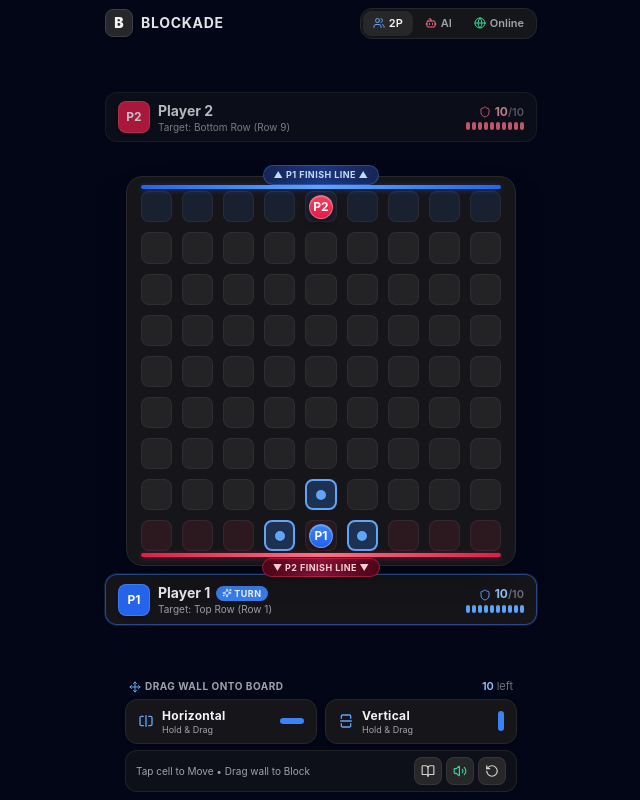
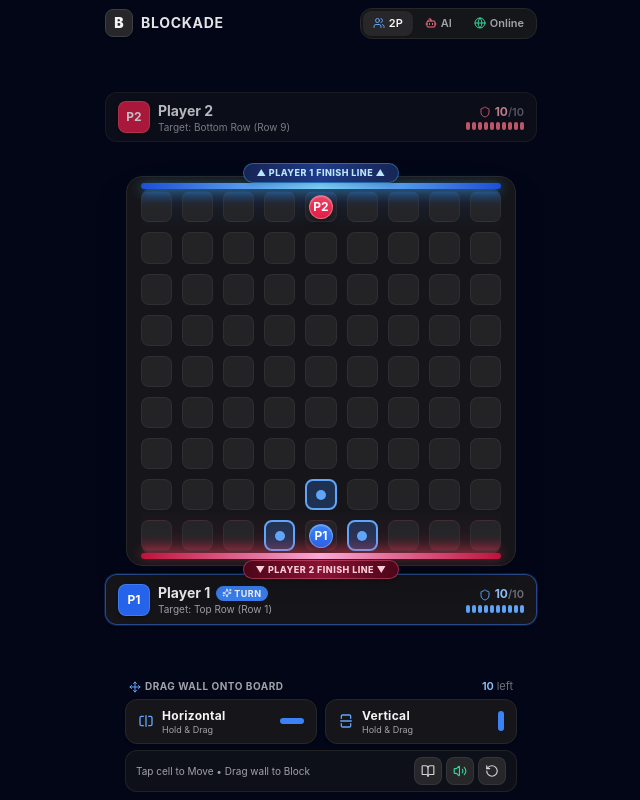
Before and after one commit to nickob4by/Blockade, a Next.js app: page / in a window 1280 px wide. Shown: the whole page, without its empty margins (319-959 px from the left). Built offline with nearby package versions, Linux system fonts and the light colour scheme; no server answers.

Commit message:
Enhance straight finish lines with vibrant multi-stop gradients and ambient zone wash

```diff
--- a/components/board/GameBoard.tsx
+++ b/components/board/GameBoard.tsx
@@ -202,14 +202,14 @@ export const GameBoard = forwardRef<GameBoardHandle, GameBoardProps>(({
       {/* Main Board Outer Frame */}
       <div className="relative w-[94vw] max-w-[390px] aspect-square p-2.5 sm:p-3.5 rounded-2xl bg-zinc-900/95 border border-zinc-800 shadow-2xl backdrop-blur-md flex items-center justify-center">
         {/* Clean Goal Line Indicators */}
-        <div className="absolute -top-3 left-6 right-6 flex items-center justify-center pointer-events-none">
-          <span className="text-[9px] font-bold uppercase tracking-wider text-blue-200 bg-gradient-to-r from-blue-950 via-blue-900/90 to-blue-950 px-2.5 py-0.5 rounded-full border border-blue-500/40 shadow-sm">
-            ▲ P1 Finish Line ▲
+        <div className="absolute -top-3.5 left-6 right-6 flex items-center justify-center pointer-events-none z-20">
+          <span className="text-[9px] font-extrabold uppercase tracking-wider text-sky-200 bg-gradient-to-r from-blue-950 via-blue-900 to-blue-950 px-3 py-0.5 rounded-full border border-sky-400/40 shadow-md">
+            ▲ Player 1 Finish Line ▲
           </span>
         </div>
-        <div className="absolute -bottom-3 left-6 right-6 flex items-center justify-center pointer-events-none">
-          <span className="text-[9px] font-bold uppercase tracking-wider text-rose-200 bg-gradient-to-r from-rose-950 via-rose-900/90 to-rose-950 px-2.5 py-0.5 rounded-full border border-rose-500/40 shadow-sm">
-            ▼ P2 Finish Line ▼
+        <div className="absolute -bottom-3.5 left-6 right-6 flex items-center justify-center pointer-events-none z-20">
+          <span className="text-[9px] font-extrabold uppercase tracking-wider text-rose-200 bg-gradient-to-r from-rose-950 via-rose-900 to-rose-950 px-3 py-0.5 rounded-full border border-rose-400/40 shadow-md">
+            ▼ Player 2 Finish Line ▼
           </span>
         </div>
 
@@ -224,13 +224,25 @@ export const GameBoard = forwardRef<GameBoardHandle, GameBoardProps>(({
               'repeat(8, 1fr clamp(6px, 1.8vw, 10px)) 1fr',
           }}
         >
-          {/* Continuous Straight Finish Line Bars (Unbroken straight lines) */}
+          {/* Player 1 Finish Zone Ambient Gradient Wash */}
           <div
-            className="absolute -top-1.5 left-0 right-0 h-1 rounded-full bg-gradient-to-r from-blue-600 via-blue-400 to-blue-600 shadow-[0_1px_6px_rgba(37,99,235,0.4)] pointer-events-none z-10"
+            className="absolute -top-1 left-0 right-0 h-11 rounded-t-xl bg-gradient-to-b from-blue-500/25 via-blue-500/5 to-transparent pointer-events-none z-0"
             aria-hidden="true"
           />
+          {/* Player 1 Continuous Straight Gradient Finish Line */}
           <div
-            className="absolute -bottom-1.5 left-0 right-0 h-1 rounded-full bg-gradient-to-r from-rose-600 via-rose-400 to-rose-600 shadow-[0_1px_6px_rgba(225,29,72,0.4)] pointer-events-none z-10"
+            className="absolute -top-2 left-0 right-0 h-1.5 rounded-full bg-gradient-to-r from-blue-700 via-sky-300 to-blue-700 shadow-[0_2px_12px_rgba(56,189,248,0.55)] pointer-events-none z-10"
+            aria-hidden="true"
+          />
+
+          {/* Player 2 Finish Zone Ambient Gradient Wash */}
+          <div
+            className="absolute -bottom-1 left-0 right-0 h-11 rounded-b-xl bg-gradient-to-t from-rose-500/25 via-rose-500/5 to-transparent pointer-events-none z-0"
+            aria-hidden="true"
+          />
+          {/* Player 2 Continuous Straight Gradient Finish Line */}
+          <div
+            className="absolute -bottom-2 left-0 right-0 h-1.5 rounded-full bg-gradient-to-r from-rose-700 via-pink-300 to-rose-700 shadow-[0_-2px_12px_rgba(244,63,94,0.55)] pointer-events-none z-10"
             aria-hidden="true"
           />
 
@@ -260,15 +272,15 @@ export const GameBoard = forwardRef<GameBoardHandle, GameBoardProps>(({
                     gridColumnStart: gridCol,
                     gridColumnEnd: gridCol + 1,
                   }}
-                  className={`relative w-full h-full rounded-lg flex items-center justify-center transition-all duration-150 focus:outline-none tap-bounce ${
+                  className={`relative w-full h-full rounded-lg flex items-center justify-center transition-all duration-150 focus:outline-none tap-bounce z-[1] ${
                     isValidMove
                       ? isP1Turn
                         ? 'bg-blue-500/25 border-2 border-blue-400 cursor-pointer hover:bg-blue-500/35'
                         : 'bg-rose-500/25 border-2 border-rose-400 cursor-pointer hover:bg-rose-500/35'
                       : isP1FinishLine
-                      ? 'bg-blue-500/10 border border-zinc-700/40 hover:border-zinc-700/70'
+                      ? 'bg-gradient-to-b from-blue-500/20 via-zinc-800/90 to-zinc-800/80 border border-zinc-700/40 hover:border-zinc-700/70'
                       : isP2FinishLine
-                      ? 'bg-rose-500/10 border border-zinc-700/40 hover:border-zinc-700/70'
+                      ? 'bg-gradient-to-t from-rose-500/20 via-zinc-800/90 to-zinc-800/80 border border-zinc-700/40 hover:border-zinc-700/70'
                       : 'bg-zinc-800/80 border border-zinc-700/40 hover:border-zinc-700/70'
                   }`}
                 >
```
